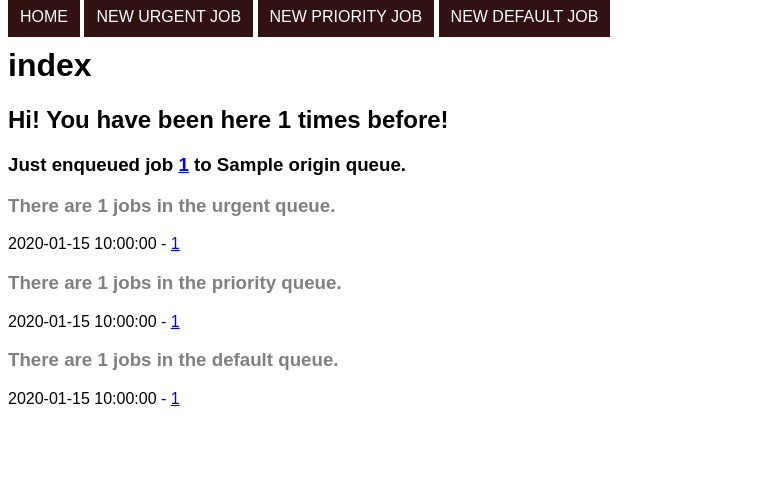
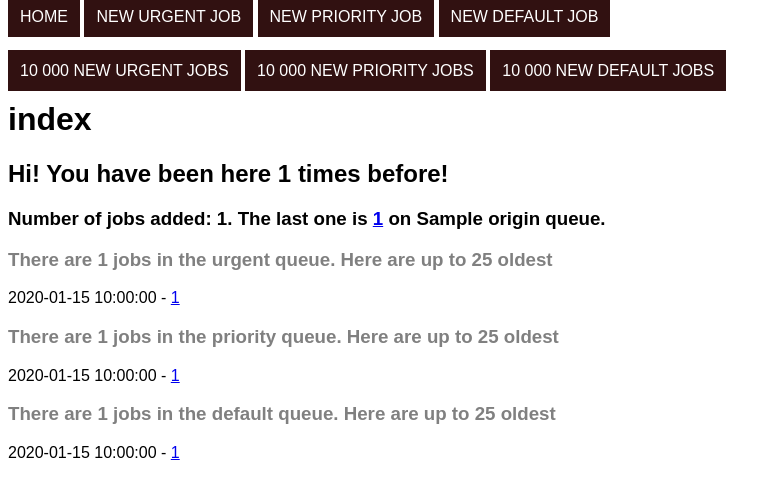
Before and after one commit to Mjolnir-Software/dynoscale-python, a Flask app: template examples/flask_rq/templates/index.html in a window 1280 px wide. Shown: the top 499 px of the page, without its empty margins (0-781 px from the left). Run offline with Flask 2, Linux system fonts and the light colour scheme; the template is opened without the code that fills it: most values are stand-ins (such as "Sample title", 1, 10 or a date in 2020).

Commit message:
examples/flask_rq - ability to bulk create jobs

```diff
--- a/examples/flask_rq/templates/base.html
+++ b/examples/flask_rq/templates/base.html
@@ -32,6 +32,13 @@
     <a class="button" href="{{ url_for('index') }}?queue_name=priority">new priority job</a>
     <a class="button" href="{{ url_for('index') }}?queue_name=default">new default job</a>
 </nav>
+<br>
+<br>
+<nav>
+    <a class="button" href="{{ url_for('index') }}?queue_name=urgent&job_count=10000">10 000 new urgent jobs</a>
+    <a class="button" href="{{ url_for('index') }}?queue_name=priority&job_count=10000">10 000 new priority jobs</a>
+    <a class="button" href="{{ url_for('index') }}?queue_name=default&job_count=10000">10 000 new default jobs</a>
+</nav>
 <div class="content">
     {% block content %} {% endblock %}
 </div>
--- a/examples/flask_rq/templates/index.html
+++ b/examples/flask_rq/templates/index.html
@@ -3,23 +3,24 @@
 {% block content %}
     <h1>{% block title %}index{% endblock %}</h1>
     <h2>Hi! You have been here {{ hit_count }} times before!</h2>
-    {% if job %}
+    {% if jobs %}
         <h3>
-            Just enqueued job <a href='results/{{ job.get_id() }}'>{{ job.get_id() }}</a> to {{ job.origin }} queue.
+            Number of jobs added: {{ jobs|length }}. The last one is <a
+                href='results/{{ jobs[-1].get_id() }}'>{{ jobs[-1].get_id() }}</a> on {{ jobs[-1].origin }} queue.
         </h3>
     {% endif %}
-    <h3 style='color:grey'>There are {{ q_urgent.count }} jobs in the urgent queue.</h3>
-    {% for job in q_urgent.jobs %}
+    <h3 style='color:grey'>There are {{ q_urgent.count }} jobs in the urgent queue. Here are up to 25 oldest</h3>
+    {% for job in q_urgent.get_jobs(offset=0, length=25) %}
         <div class="job p-urgent">{{ job.enqueued_at }} - <a
                 href="{{ url_for('job_detail', job_id=job.get_id()) }}">{{ job.get_id() }}</a></div>
     {% endfor %}
-    <h3 style='color:grey'>There are {{ q_priority.count }} jobs in the priority queue.</h3>
-    {% for job in q_priority.jobs %}
+    <h3 style='color:grey'>There are {{ q_priority.count }} jobs in the priority queue. Here are up to 25 oldest</h3>
+    {% for job in q_priority.get_jobs(offset=0, length=25) %}
         <div class="job p-priority">{{ job.enqueued_at }} - <a
                 href="{{ url_for('job_detail', job_id=job.get_id() ) }}">{{ job.get_id() }}</a></div>
     {% endfor %}
-    <h3 style='color:grey'>There are {{ q_default.count }} jobs in the default queue.</h3>
-    {% for job in q_default.jobs %}
+    <h3 style='color:grey'>There are {{ q_default.count }} jobs in the default queue. Here are up to 25 oldest</h3>
+    {% for job in q_default.get_jobs(offset=0, length=25) %}
         <div class="job p-default">{{ job.enqueued_at }} - <a
                 href="{{ url_for('job_detail', job_id=job.get_id()) }}">{{ job.get_id() }}</a></div>
     {% endfor %}
--- a/examples/flask_rq/web.py
+++ b/examples/flask_rq/web.py
@@ -46,26 +46,25 @@ def get_hit_count():
 @app.route('/')
 def index():
     queue_name = request.args.get('queue_name')
-    job = None
+    job_count = request.args.get('job_count', type=int, default=1)
+    jobs = None
     if queue_name == 'urgent':
-        job = q_urgent.enqueue_call(
-            func=count_cycles_and_wait_a_bit,
-            kwargs={'duration': 1.0},
+        jobs = q_urgent.enqueue_many(
+            [Queue.prepare_data(func=count_cycles_and_wait_a_bit, kwargs={'duration': 1.0}) for _ in range(job_count)]
         )
     elif queue_name == 'priority':
-        job = q_priority.enqueue_call(
-            func=count_cycles_and_wait_a_bit,
-            kwargs={'duration': 3.0},
+        jobs = q_priority.enqueue_many(
+            [Queue.prepare_data(func=count_cycles_and_wait_a_bit, kwargs={'duration': 3.0}) for _ in range(job_count)]
         )
     elif queue_name == 'default':
-        job = q_default.enqueue_call(
-            func=count_cycles_and_wait_a_bit,
-            kwargs={'duration': 5.0},
+        jobs = q_default.enqueue_many(
+            [Queue.prepare_data(func=count_cycles_and_wait_a_bit, kwargs={'duration': 5.0}) for _ in range(job_count)]
         )
     return render_template(
         'index.html',
         hit_count=get_hit_count(),
-        job=job,
+        job_count=job_count,
+        jobs=jobs,
         q_urgent=q_urgent,
         q_default=q_default,
         q_priority=q_priority
```
